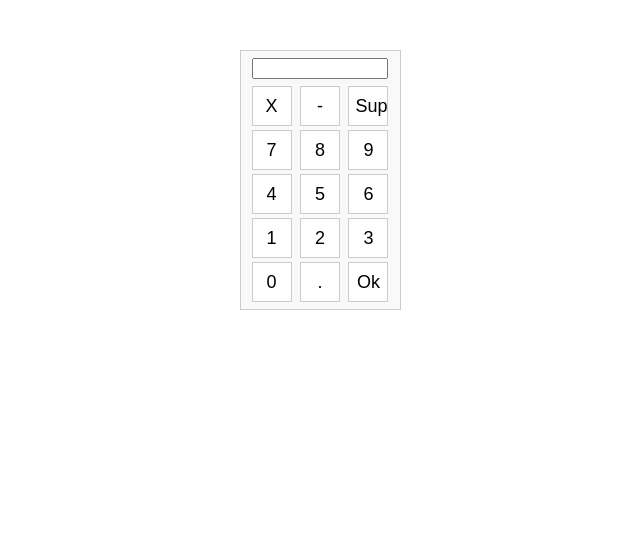
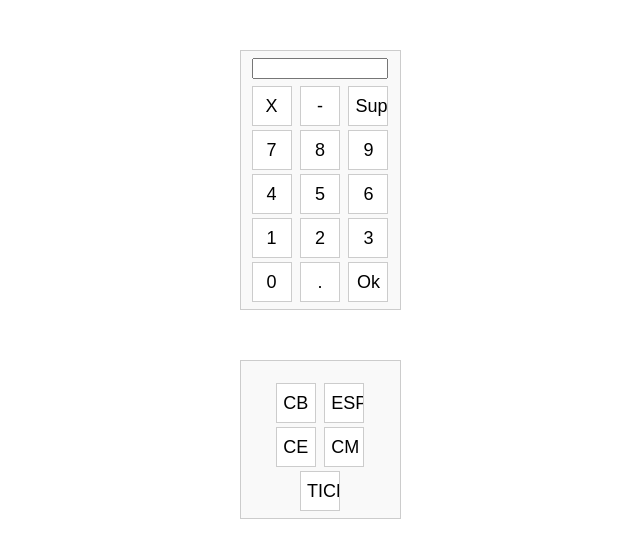
Before and after one commit to shadazls/ERP-station-service, a plain HTML site: page index.html in a window 1280 px wide. Shown: the whole page, without its empty margins (320-960 px from the left). Drawn offline with Linux system fonts and the light colour scheme.

Commit message:
Encaissement

```diff
--- a/index.html
+++ b/index.html
@@ -33,5 +33,16 @@
   <input type="button" value="Ok" onclick="addToDisplay('Ok')">
 </div>
 
+<div class="encaissement">
+    <br>
+    <input type="button" value="CB" onclick="">
+    <input type="button" value="ESP" onclick="">
+    <br>
+    <input type="button" value="CE" onclick="">
+    <input type="button" value="CM" onclick="">
+    <br>
+    <input type="button" value="TICKET" onclick="">
+  </div>
+
 </body>
 </html>
--- a/styles.css
+++ b/styles.css
@@ -28,3 +28,23 @@ body {
   max-width: 180px;
   margin: 5px;
 }
+
+.encaissement{
+  margin: auto;
+  padding: 2px 0px 5px 0px;
+  border: 1px solid #ccc;
+  width: 159px;
+  /*border-radius: 5px;*/
+  background-color: #f9f9f9;
+}
+
+.encaissement input[type="button"] {
+  width: 40px;
+  height: 40px;
+  margin: 2px;
+  font-size: 18px;
+  border: 1px solid #ccc;
+  /*border-radius: 5px;*/
+  cursor: pointer;
+  background-color: #fff;
+}
```
